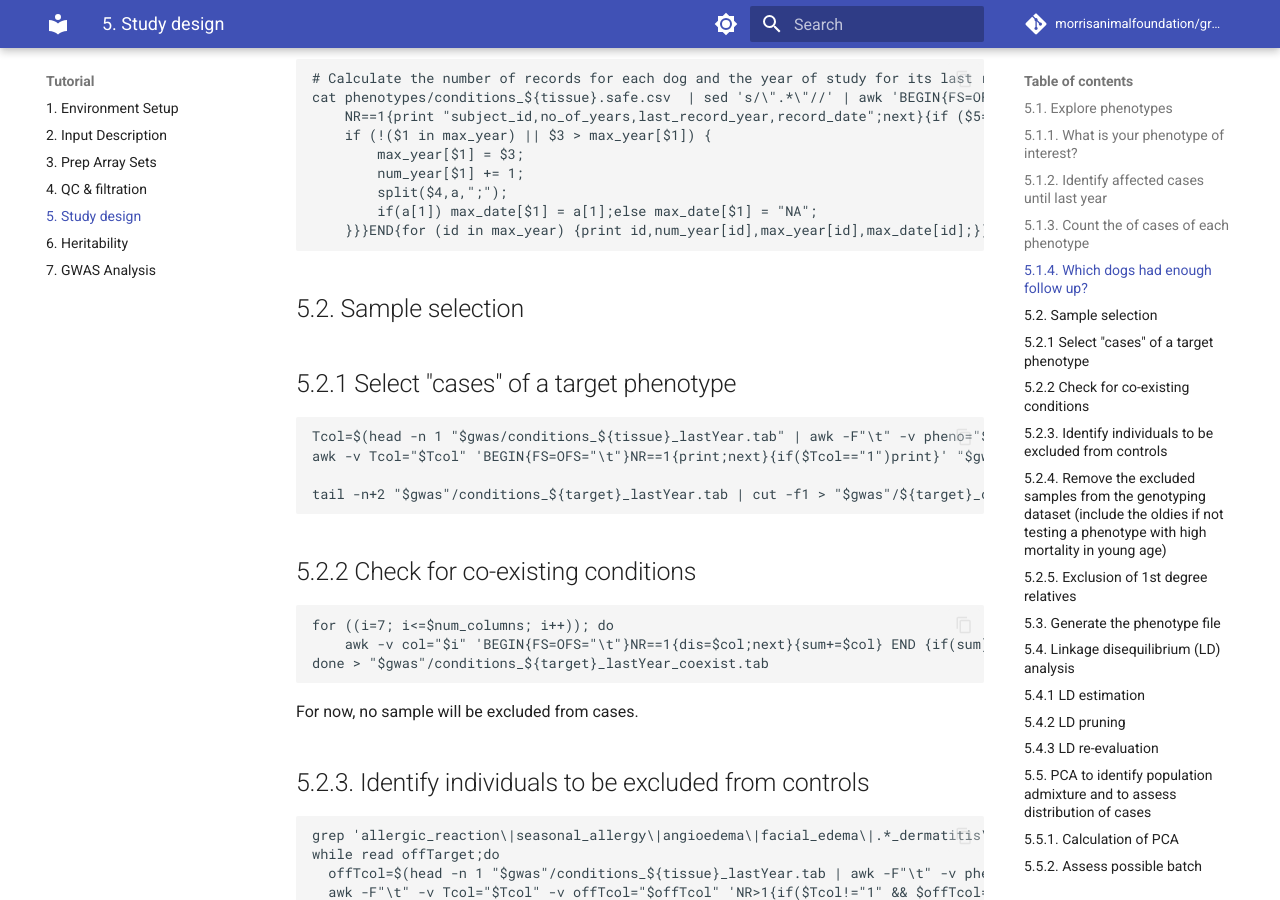
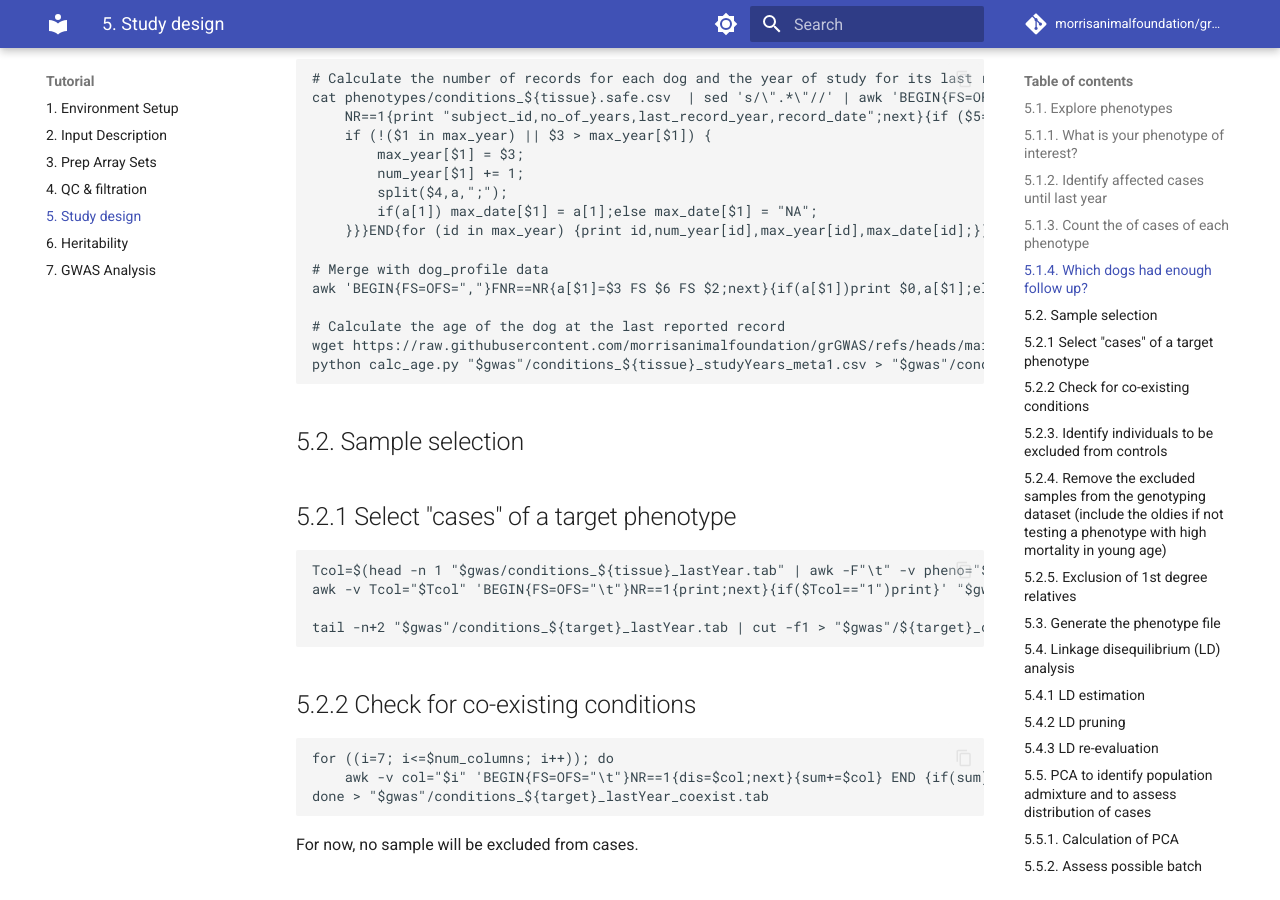
Before and after one commit to morrisanimalfoundation/grGWAS, an MkDocs documentation site: the page built from docs/5.pheno.md, in a window 1280 px wide and 900 px high, scrolled down 1863 px. Built offline with MkDocs 1.6.1 and Material for MkDocs 9.7.7, drawn with Linux system fonts in a browser that asks for light colours; comment, search, counter and statistics services are not loaded.

Commit message:
calculate age

````diff
--- a/docs/5.pheno.md
+++ b/docs/5.pheno.md
@@ -62,6 +62,13 @@ cat phenotypes/conditions_${tissue}.safe.csv  | sed 's/\".*\"//' | awk 'BEGIN{FS
         split($4,a,";");
         if(a[1]) max_date[$1] = a[1];else max_date[$1] = "NA";
     }}}END{for (id in max_year) {print id,num_year[id],max_year[id],max_date[id];}}' > "$gwas"/conditions_${tissue}_studyYears.csv
+
+# Merge with dog_profile data
+awk 'BEGIN{FS=OFS=","}FNR==NR{a[$1]=$3 FS $6 FS $2;next}{if(a[$1])print $0,a[$1];else print $0,",,,"}' phenotypes/dog_profile.csv "$gwas"/conditions_${tissue}_studyYears.csv  > "$gwas"/conditions_${tissue}_studyYears_meta1.csv
+
+# Calculate the age of the dog at the last reported record
+wget https://raw.githubusercontent.com/morrisanimalfoundation/grGWAS/refs/heads/main/auxScripts/calc_age.py
+python calc_age.py "$gwas"/conditions_${tissue}_studyYears_meta1.csv > "$gwas"/conditions_${tissue}_studyYears_meta2.csv
 ```
 
 
````
